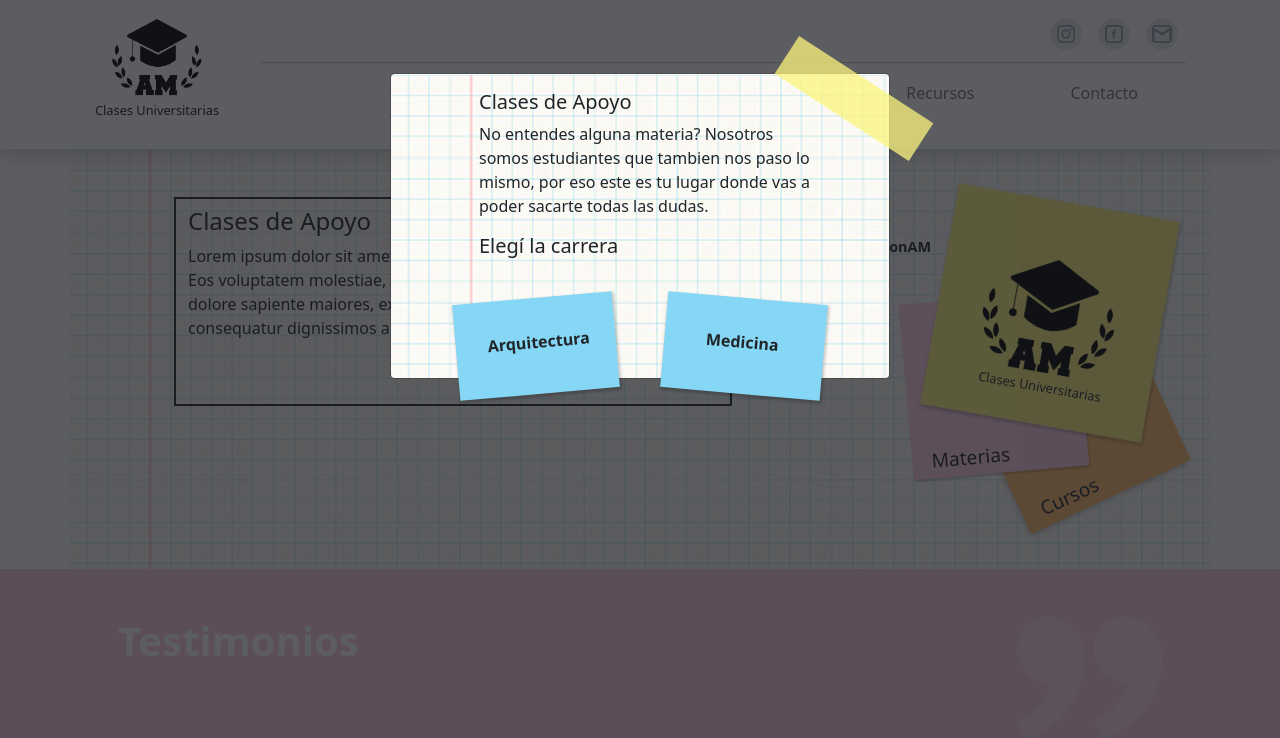
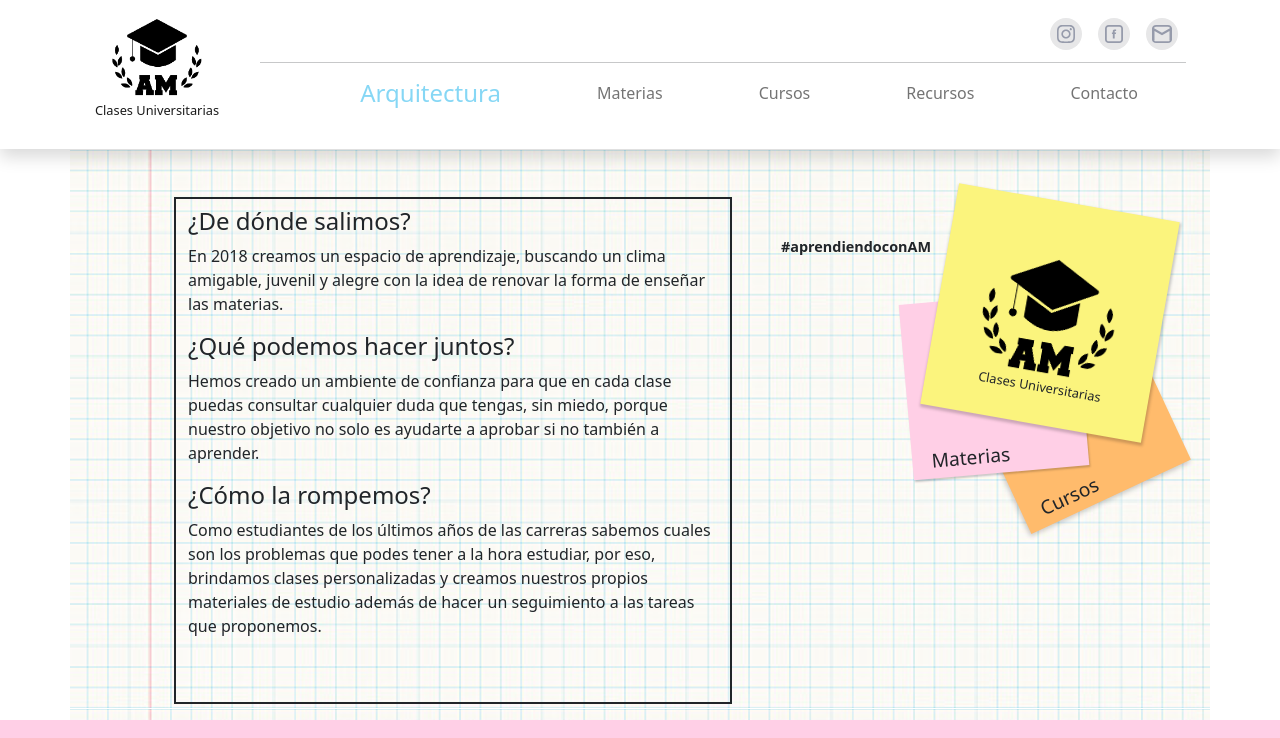
Before and after one commit to Fabomarche/am, a website: page index.html in a window 1280 px wide. Both pictures are taken after a click on the link "Arquitectura". Shown: the top 738 px of the page. Drawn offline with nearby package versions, Linux system fonts and the light colour scheme.

Commit message:
js index

```diff
--- a/index.html
+++ b/index.html
@@ -23,9 +23,9 @@
                 <div class="collapse navbar-collapse" id="navbarNavAltMarkup">
                     <div class="container d-flex flex-column w-100 align-items-end">
                         <div class="navbar-nav">
-                            <a class="nav-item nav-link" href="#"><img src="./assets/img/instagram.svg" alt=""></a>
+                            <a class="nav-item nav-link" href="https://www.instagram.com/amclases"><img src="./assets/img/instagram.svg" alt=""></a>
                             <a class="nav-item nav-link" href="#"><img src="./assets/img/facebook.svg" alt=""></a>
-                            <a class="nav-item nav-link" href="#"><img src="./assets/img/mail.svg" alt=""></a>
+                            <a class="nav-item nav-link" href="amclasesrosario@gmail.com"><img src="./assets/img/mail.svg" alt=""></a>
                         </div>
                         <hr class="w-100 my-1">
                         <div class="navbar-nav d-flex align-items-center">
@@ -44,8 +44,12 @@
     <main>
         <section class="container d-flex justify-content-center fondoPapel">
             <div class="container border border-2 border-dark w-50 my-3 mx-4 h-100 pb-5 pt-2 mt-5">
-                <h2 class="fs-4">Clases de Apoyo</h2>
-                <p>Lorem ipsum dolor sit amet consectetur adipisicing elit. Incidunt, a. Eos voluptatem molestiae, aperiam quibusdam laboriosam optio dolore sapiente maiores, excepturi sit error? Id repudiandae consequatur dignissimos ab perspiciatis? Amet?</p>
+                <h2 class="fs-4">¿De dónde salimos?</h2>
+                <p>En 2018 creamos un espacio de aprendizaje, buscando un clima amigable, juvenil y alegre con la idea de renovar la forma de enseñar las materias.</p>
+                <h2 class="fs-4">¿Qué podemos hacer juntos?</h2>
+                <p>Hemos creado un ambiente de confianza para que en cada clase puedas consultar cualquier duda que tengas, sin miedo, porque nuestro objetivo no solo es ayudarte a aprobar si no también a aprender.</p>
+                <h2 class="fs-4">¿Cómo la rompemos?</h2>
+                <p>Como estudiantes de los últimos años de las carreras sabemos cuales son los problemas que podes tener a la hora estudiar, por eso, brindamos clases personalizadas y creamos nuestros propios materiales de estudio además de hacer un seguimiento a las tareas que proponemos.</p>
             </div>
             <div id="stickys" class="mb-5 pb-5 ms-5">
                 <span id="hashtag">#aprendiendoconAM</span>
@@ -210,22 +214,21 @@
         </section>
     </main>
 
-    <div class="modal" tabindex="-1" id="Modal" aria-labelledby="ModalLabel" aria-hidden="true">
+    <div class="modal" tabindex="-1" id="modal" aria-labelledby="modalLabel" aria-hidden="true">
         <div class="modal-dialog">
             <div id="papel-amarillo"></div>
             <div class="modal-content px-5">
             <div class="modal-body ms-4">
                     <h5>Clases de Apoyo</h5>
-                    <p>No entendes alguna materia?
-                        Nosotros somos estudiantes que tambien nos paso lo mismo, por eso este es tu lugar donde vas a poder sacarte todas las dudas.
+                    <p>¡Bienvenidos! hemos creado este nuevo espacio para que estemos más cerca.
                     </p>
-                    <h5>Elegí la carrera</h5>
+                    <h5>Elige una carrera para poder comenzar:</h5>
                 </div>
                 <div id="botones-papel" class="d-flex justify-content-center">
-                    <a href="#" class="text-decoration-none text-dark">
+                    <a href="#" onclick="renderArquitectura()" class="text-decoration-none text-dark">
                         <div id="btn-papel-iz" class="me-4"><span>Arquitectura</span></div>
                     </a>
-                    <a href="#" class="text-decoration-none text-dark">
+                    <a href="#" onclick="renderMedicina()" class="text-decoration-none text-dark">
                         <div id="btn-papel-de" class="ms-4"><span>Medicina</span></div>
                     </a>
                 </div>
@@ -252,7 +255,7 @@
                     <a class="nav-link" href="#">Contacto</a>
                 </li>
                 <li class="nav-item">
-                    <a class="nav-link" href="#">Carrera</a>
+                    <a id="btnCambiarCarrera" class="nav-link" href="#">Carrera</a>
                 </li>
                 </ul>
             </div>
@@ -261,6 +264,7 @@
     </footer>
     <script src="https://cdn.jsdelivr.net/npm/bootstrap@5.1.3/dist/js/bootstrap.bundle.min.js" integrity="sha384-ka7Sk0Gln4gmtz2MlQnikT1wXgYsOg+OMhuP+IlRH9sENBO0LRn5q+8nbTov4+1p" crossorigin="anonymous"></script>
     <script src="https://cdn.jsdelivr.net/npm/@popperjs/core@2.10.2/dist/umd/popper.min.js" integrity="sha384-7+zCNj/IqJ95wo16oMtfsKbZ9ccEh31eOz1HGyDuCQ6wgnyJNSYdrPa03rtR1zdB" crossorigin="anonymous"></script>
-<script src="https://cdn.jsdelivr.net/npm/bootstrap@5.1.3/dist/js/bootstrap.min.js" integrity="sha384-QJHtvGhmr9XOIpI6YVutG+2QOK9T+ZnN4kzFN1RtK3zEFEIsxhlmWl5/YESvpZ13" crossorigin="anonymous"></script>
+    <script src="https://cdn.jsdelivr.net/npm/bootstrap@5.1.3/dist/js/bootstrap.min.js" integrity="sha384-QJHtvGhmr9XOIpI6YVutG+2QOK9T+ZnN4kzFN1RtK3zEFEIsxhlmWl5/YESvpZ13" crossorigin="anonymous"></script>
+    <script src="./js/index.js"></script>
 </body>
 </html>
--- /dev/null
+++ b/js/index.js
@@ -0,0 +1,20 @@
+const modal = document.getElementById('modal')
+const btnCarrera = document.getElementById('carrerraSpan')
+const btnCambiarCarrera = document.getElementById('btnCambiarCarrera')//footer
+let carrerra = ""
+
+
+const renderArquitectura = () => {
+    modal.style.display = "none"
+    carrerra = "Arquitectura"
+    btnCarrera.innerText = carrerra
+    btnCambiarCarrera.innerHTML = "Medicina"
+
+}
+
+const renderMedicina = () => {
+    modal.style.display = "none"
+    carrerra = "Medicina"
+    btnCarrera.innerText = carrerra
+    btnCambiarCarrera.innerHTML = "Arquitectura"
+}
```
